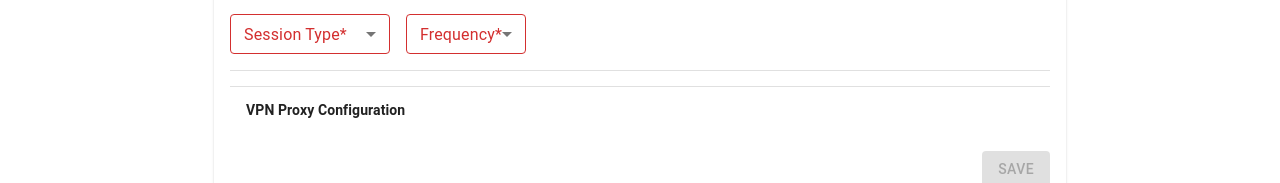
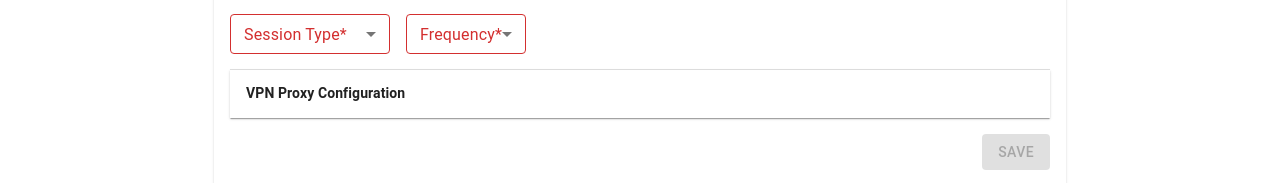
Before and after one commit to sirjmann92/mousetrap, a React (Create React App) app in the folder frontend/: page / in a window 1280 px wide. Both pictures are taken after a click on the button 1036 px from the left and 265 px from the top of the page. Shown: the part 542-725 px from the top of the page. Built offline with nearby package versions, Linux system fonts and the light colour scheme; no server answers; some icons are missing.

Commit message:
feat: simplify VPN Proxy Configuration Accordion by removing unnecessary Divider

```diff
--- a/frontend/src/components/MouseTrapConfigCard.jsx
+++ b/frontend/src/components/MouseTrapConfigCard.jsx
@@ -237,8 +237,7 @@ export default function MouseTrapConfigCard({
             </Grid>
           </Grid>
           {/* Divider and VPN Proxy Configuration label */}
-          <Divider sx={{ my: 2 }} />
-          <Accordion sx={{ boxShadow: 'none' }} defaultExpanded={false}>
+          <Accordion defaultExpanded={false}>
             <AccordionSummary expandIcon={<ExpandMoreIcon />}>
               <Typography variant="subtitle2" sx={{ fontWeight: 600 }}>VPN Proxy Configuration</Typography>
             </AccordionSummary>
```
